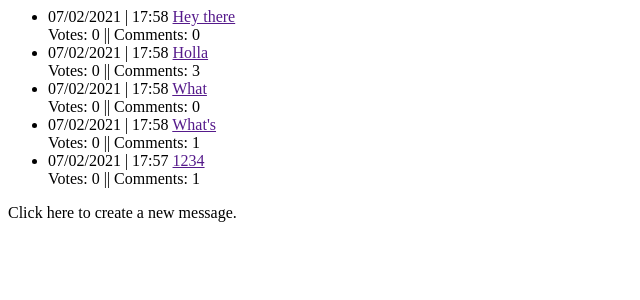
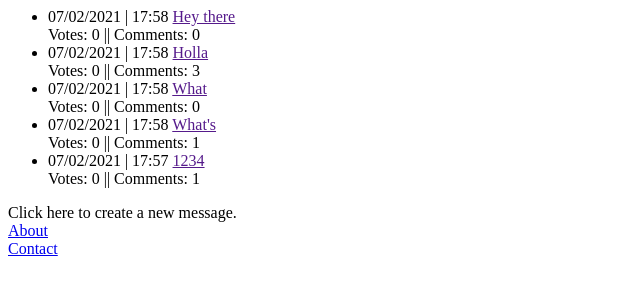
Before and after one commit to mihailthebuilder/django-practice, a Django app: page / in a window 1280 px wide. Shown: the top 300 px of the page, without its empty margins (0-640 px from the left). Run offline with Django 3.2, Linux system fonts and the light colour scheme; data comes from the database, SQL or seed files in the repository.

Commit message:
added links to other pages

```diff
--- a/practice/linker/templates/linker/index.html
+++ b/practice/linker/templates/linker/index.html
@@ -10,3 +10,5 @@
 </ul>
 {%endif%}
 <div>Click here to create a new message.</div>
+<div><a href="{% url 'linker:about'%}">About</a></div>
+<div><a href="{% url 'linker:contact'%}">Contact</a></div>
--- a/practice/linker/urls.py
+++ b/practice/linker/urls.py
@@ -1,5 +1,7 @@
 from django.urls import path
 from . import views
+
+app_name = "linker"
 
 urlpatterns = [
     path("", views.index, name="index"),
```
